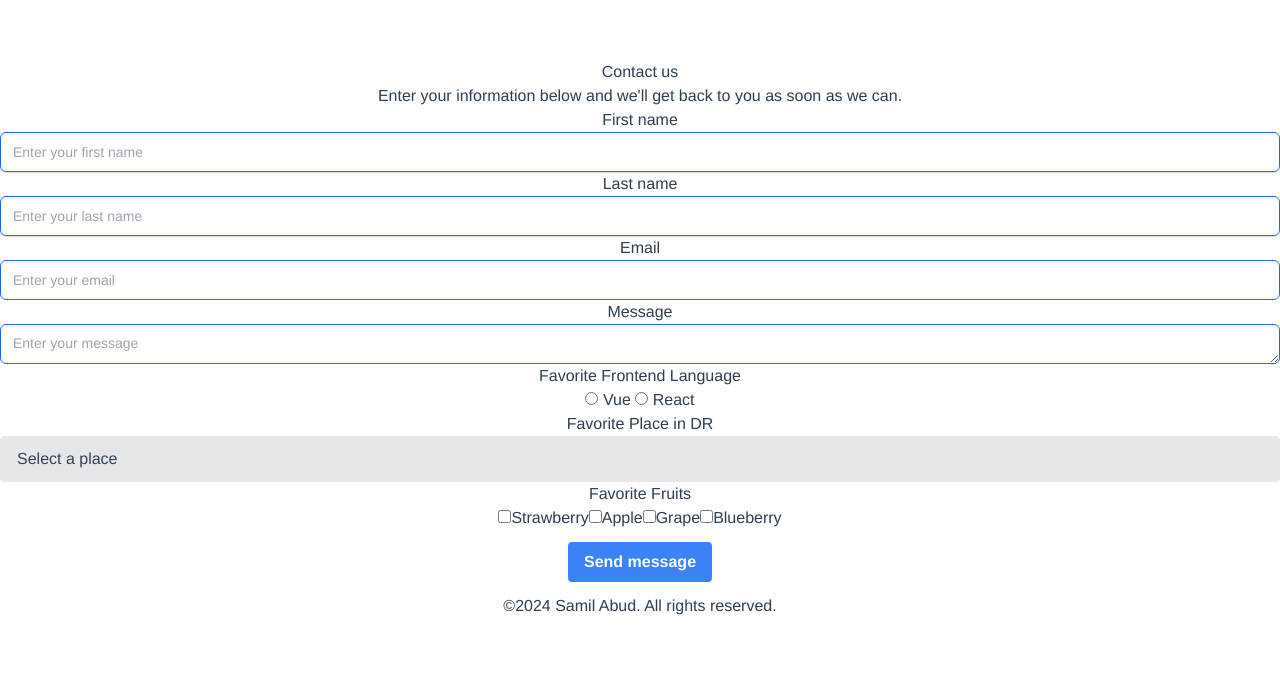
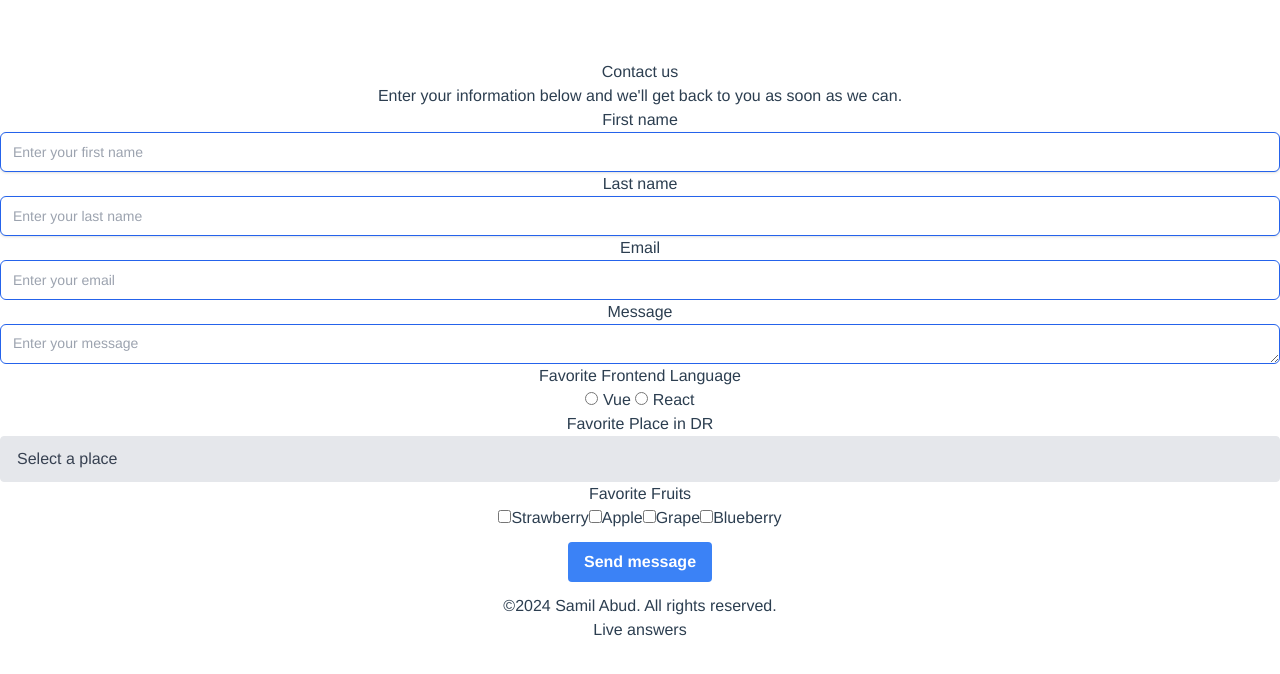
Before and after one commit to samilabud/VuePractices, a Vue app in the folder Tutorial/: page / in a window 1280 px wide. Shown: the top 674 px of the page. Built offline with nearby package versions, Linux system fonts and the light colour scheme.

Commit message:
Fixed strong and added live heading

```diff
--- a/Tutorial/src/components/ContactForm.vue
+++ b/Tutorial/src/components/ContactForm.vue
@@ -101,9 +101,10 @@
     <p class="text-center text-gray-500 text-xs">
         &copy;2024 Samil Abud. All rights reserved.
     </p>
-    <div class="rounded-lg border bg-gray-100 text-black shadow-sm w-full max-w-md mx-auto">
+    <div class="rounded-lg border bg-gray-100 text-black shadow-sm w-full max-w-md mx-auto pb-5">
+        <h3 class="text-lg font-semibold">Live answers</h3>
         <div v-if="firstName || lastName">
-            <stong>Name:</stong> <span>{{ firstName }} {{ lastName }}</span>
+            <strong>Name:</strong> <span>{{ firstName }} {{ lastName }}</span>
         </div>
         <div v-if="email">
             <strong>Email:</strong><span>{{ email }}</span>
```
